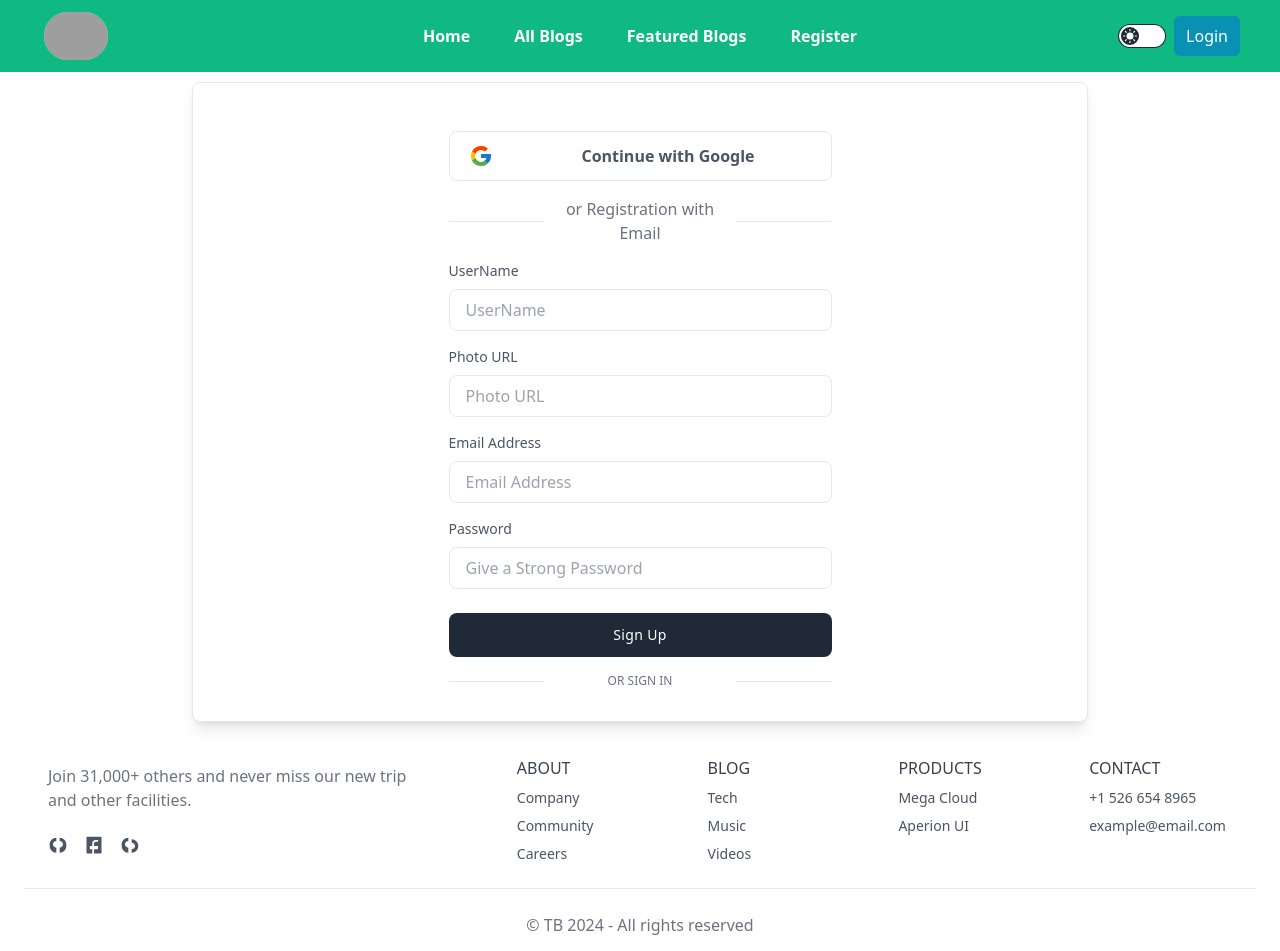
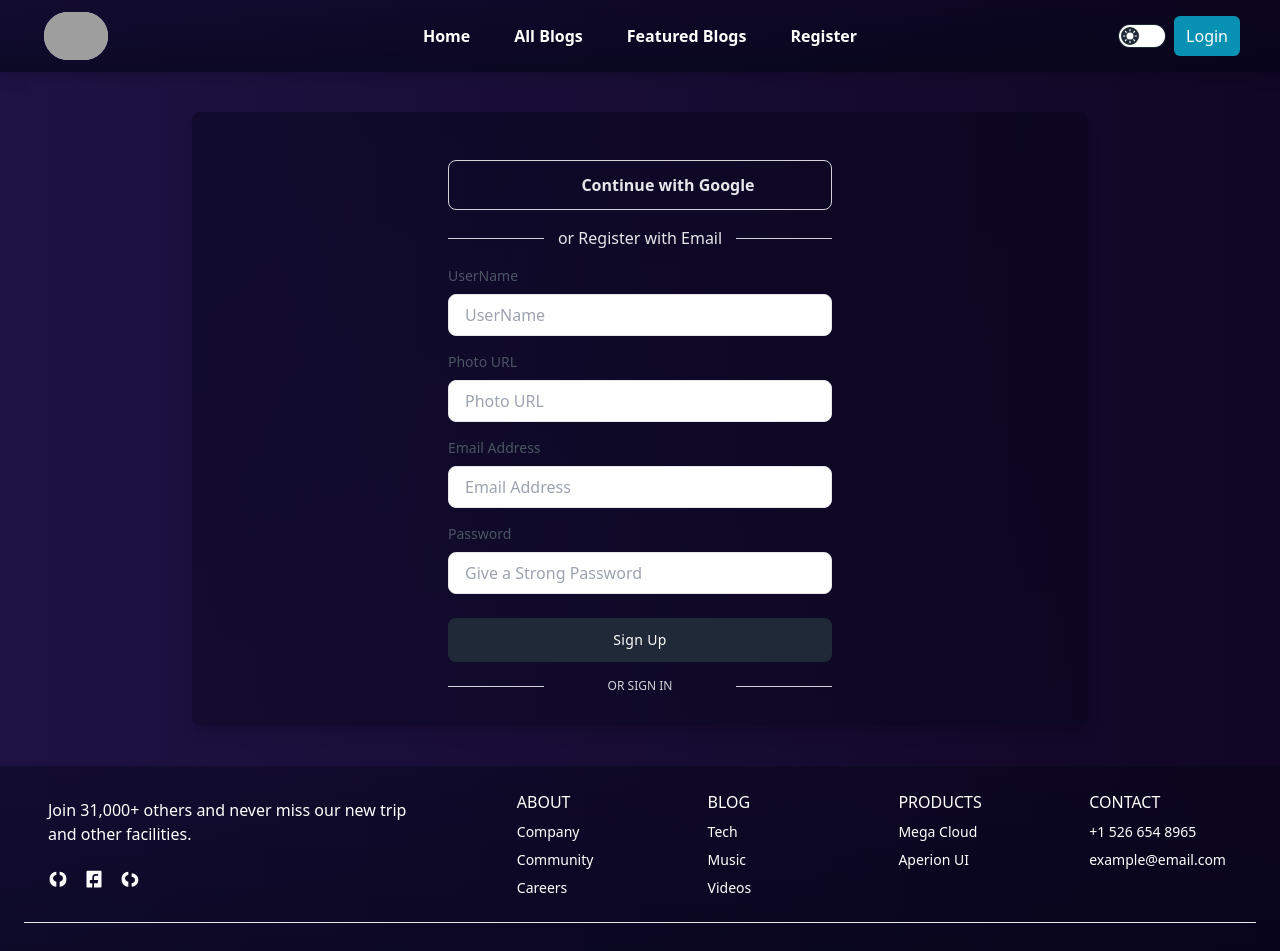
Before and after one commit to mdshamim125/Travellers-Client, a React (Vite) app: page /register in a window 1280 px wide. Shown: the top 951 px of the page. Built offline with nearby package versions, Linux system fonts and the light colour scheme; no server answers; grey boxes are pictures that could not be loaded.

Commit message:
add linear bg

```diff
--- a/src/components/footer/Footer.jsx
+++ b/src/components/footer/Footer.jsx
@@ -1,22 +1,20 @@
-import React from "react";
 
 const Footer = () => {
   return (
-    <footer className="bg-white dark:bg-gray-900 mt-10">
+    <footer className="dark:bg-gray-900 mt-10 bg-gradient-to-b from-[rgba(1,3,19,0.39)] to-[#020415a3]
+">
       <div className="container p-6 mx-auto">
         <div className="lg:flex">
           <div className="w-full lg:w-2/5">
             <div className="px-6">
-
-
-              <p className="max-w-sm mt-2 text-gray-500 dark:text-gray-400">
-                Join 31,000+ others and never miss our  new trip and other facilities.
+              <p className="max-w-sm mt-2 text-white">
+                Join 31,000+ others and never miss our new trip and other facilities.
               </p>
 
               <div className="flex mt-6 -mx-2">
                 <a
                   href="#"
-                  className="mx-2 text-gray-600 transition-colors duration-300 dark:text-gray-300 hover:text-blue-500 dark:hover:text-blue-400"
+                  className="mx-2 text-white transition-colors duration-300 hover:text-blue-500 dark:hover:text-blue-400"
                   aria-label="Reddit"
                 >
                   <svg
@@ -31,7 +29,7 @@ const Footer = () => {
 
                 <a
                   href="#"
-                  className="mx-2 text-gray-600 transition-colors duration-300 dark:text-gray-300 hover:text-blue-500 dark:hover:text-blue-400"
+                  className="mx-2 text-white transition-colors duration-300 dark:text-gray-300 hover:text-blue-500 dark:hover:text-blue-400"
                   aria-label="Facebook"
                 >
                   <svg
@@ -45,7 +43,7 @@ const Footer = () => {
 
                 <a
                   href="#"
-                  className="mx-2 text-gray-600 transition-colors duration-300 dark:text-gray-300 hover:text-blue-500 dark:hover:text-blue-400"
+                  className="mx-2 text-white transition-colors duration-300 dark:text-gray-300 hover:text-blue-500 dark:hover:text-blue-400"
                   aria-label="Github"
                 >
                   <svg
@@ -64,80 +62,71 @@ const Footer = () => {
           <div className="mt-6 lg:mt-0 lg:flex-1">
             <div className="grid grid-cols-1 gap-6 sm:grid-cols-2 md:grid-cols-3 lg:grid-cols-4">
               <div>
-                <h3 className="text-gray-700 uppercase dark:text-white">
-                  About
-                </h3>
+                <h3 className="text-white uppercase">About</h3>
                 <a
                   href="#"
-                  className="block mt-2 text-sm text-gray-600 dark:text-gray-400 hover:underline"
+                  className="block mt-2 text-sm text-white hover:underline"
                 >
                   Company
                 </a>
                 <a
                   href="#"
-                  className="block mt-2 text-sm text-gray-600 dark:text-gray-400 hover:underline"
+                  className="block mt-2 text-sm text-white hover:underline"
                 >
                   Community
                 </a>
                 <a
                   href="#"
-                  className="block mt-2 text-sm text-gray-600 dark:text-gray-400 hover:underline"
+                  className="block mt-2 text-sm text-white hover:underline"
                 >
                   Careers
                 </a>
               </div>
 
               <div>
-                <h3 className="text-gray-700 uppercase dark:text-white">
-                  Blog
-                </h3>
+                <h3 className="text-white uppercase">Blog</h3>
                 <a
                   href="#"
-                  className="block mt-2 text-sm text-gray-600 dark:text-gray-400 hover:underline"
+                  className="block mt-2 text-sm text-white hover:underline"
                 >
                   Tech
                 </a>
                 <a
                   href="#"
-                  className="block mt-2 text-sm text-gray-600 dark:text-gray-400 hover:underline"
+                  className="block mt-2 text-sm text-white hover:underline"
                 >
                   Music
                 </a>
                 <a
                   href="#"
-                  className="block mt-2 text-sm text-gray-600 dark:text-gray-400 hover:underline"
+                  className="block mt-2 text-sm text-white hover:underline"
                 >
                   Videos
                 </a>
               </div>
 
               <div>
-                <h3 className="text-gray-700 uppercase dark:text-white">
-                  Products
-                </h3>
+                <h3 className="text-white uppercase">Products</h3>
                 <a
                   href="#"
-                  className="block mt-2 text-sm text-gray-600 dark:text-gray-400 hover:underline"
+                  className="block mt-2 text-sm text-white hover:underline"
                 >
                   Mega Cloud
                 </a>
                 <a
                   href="#"
-                  className="block mt-2 text-sm text-gray-600 dark:text-gray-400 hover:underline"
+                  className="block mt-2 text-sm text-white hover:underline"
                 >
                   Aperion UI
                 </a>
-
               </div>
 
               <div>
-                <h3 className="text-gray-700 uppercase dark:text-white">
-                  Contact
-                </h3>
-                <span className="block mt-2 text-sm text-gray-600 dark:text-gray-400 hover:underline">
+                <h3 className="text-white uppercase">Contact</h3>
+                <span className="block mt-2 text-sm text-white hover:underline">
                   +1 526 654 8965
                 </span>
-                <span className="block mt-2 text-sm text-gray-600 dark:text-gray-400 hover:underline">
+                <span className="block mt-2 text-sm text-white hover:underline">
                   example@email.com
                 </span>
               </div>
@@ -148,7 +137,7 @@ const Footer = () => {
         <hr className="h-px my-6 bg-gray-200 border-none dark:bg-gray-700" />
 
         <div>
-          <p className="text-center text-gray-500 dark:text-gray-400">
+          <p className="text-center text-white">
             © TB 2024 - All rights reserved
           </p>
         </div>
--- a/src/components/navbar/Navbar.jsx
+++ b/src/components/navbar/Navbar.jsx
@@ -80,7 +80,7 @@ const Navbar = () => {
 
   return (
     <div>
-      <div className="navbar p-2 md:px-10 bg-emerald-500">
+      <div className="navbar p-2 md:px-10 shadow-lg bg-gradient-to-b from-[rgba(1,3,19,0.39)] to-[#020415a3]">
         <div className="navbar-start">
           <div className="dropdown">
             <div
--- a/src/index.css
+++ b/src/index.css
@@ -1,3 +1,21 @@
 @tailwind base;
 @tailwind components;
 @tailwind utilities;
+
+/* Light theme gradient */
+[data-theme='light'] {
+  body {
+    background: linear-gradient(to right, #1e1244, #110624); /* Light theme gradient */
+    background-attachment: fixed; /* Keeps gradient fixed when scrolling */
+    /* color: white; Text color for light theme */
+  }
+}
+
+/* Dark theme gradient */
+[data-theme='dark'] {
+  body {
+    background:black; /* Dark theme gradient */
+    background-attachment: fixed; /* Keeps gradient fixed when scrolling */
+    color: white; /* Text color for dark theme */
+  }
+}
--- a/src/pages/add-blog/AddBlog.jsx
+++ b/src/pages/add-blog/AddBlog.jsx
@@ -37,7 +37,7 @@ const AddBlog = () => {
   };
 
   return (
-    <div className="w-full px-4 md:max-w-3xl mx-auto">
+    <div className="w-full px-4 container mx-auto">
       <h2 className="text-2xl font-bold mb-4 text-center mt-6">
         Add Your Blog Here
       </h2>
--- a/src/pages/blog-details/BlogDetails.jsx
+++ b/src/pages/blog-details/BlogDetails.jsx
@@ -55,7 +55,7 @@ const BlogDetails = () => {
 
   return (
     <div className="min-h-[calc(100vh-250px)] my-12">
-      <div className="max-w-4xl mx-auto p-6 bg-white shadow-lg rounded-lg">
+      <div className="container mx-auto p-6  shadow-lg rounded-lg">
         <img
           src={blog.image}
           alt={blog.title}
--- a/src/pages/my-blog/UpdateBlog.jsx
+++ b/src/pages/my-blog/UpdateBlog.jsx
@@ -75,7 +75,7 @@ const UpdateBlog = () => {
   };
 
   return (
-    <div className="w-full px-4 md:max-w-3xl mx-auto">
+    <div className="w-full px-4 container mx-auto">
       <h2 className="text-2xl font-bold mb-4 text-center mt-6">
         Update Your Blog Here
       </h2>
--- a/src/pages/newsletter/NewsLetter.jsx
+++ b/src/pages/newsletter/NewsLetter.jsx
@@ -9,7 +9,7 @@ const NewsLetter = () => {
     e.target.reset();
   };
   return (
-    <header className="bg-slate-300 dark:bg-gray-900  rounded-sm">
+    <header className=" rounded-sm">
       <div className="container px-6 py-16 mx-auto">
         <div className="items-center lg:flex">
           <div className="w-full lg:w-1/2">
--- a/src/pages/recent-blogs/RecentBlogs.jsx
+++ b/src/pages/recent-blogs/RecentBlogs.jsx
@@ -20,12 +20,12 @@ const RecentBlogs = () => {
   //   console.log(blogs);
 
   return (
-    <div>
+    <div className="">
       <h2 className="text-3xl my-10 font-bold text-center">
         Recent Blogs Section
       </h2>
 
-      <div className="container px-6 mx-auto grid grid-cols-1 md:grid-cols-2 lg:grid-cols-3 gap-6 justify-between mb-16">
+      <div className="container  px-6 mx-auto grid grid-cols-1 md:grid-cols-2 lg:grid-cols-3 gap-6 justify-between mb-16">
         {blogs.slice(0, 6).map((blog, index) => (
           <BlogCard
             key={index}
--- a/src/pages/register/Register.jsx
+++ b/src/pages/register/Register.jsx
@@ -83,31 +83,16 @@ const Register = () => {
   };
 
   return (
-    <div className="flex justify-center items-center h-[500px] my-20">
-      <div className="flex w-full max-w-sm mx-auto overflow-hidden bg-white border rounded-lg shadow-lg  lg:max-w-4xl ">
+    <div className="flex justify-center items-center min-h-[calc(100vh-306px)] my-10">
+  <div className="flex w-full max-w-sm mx-auto overflow-hidden bg-gradient-to-b from-[rgba(1,3,19,0.41)] to-[#0204155b] rounded-lg shadow-lg lg:max-w-4xl">
     <div className="w-full mx-auto px-6 py-8 md:px-8 lg:w-1/2">
       <div
         onClick={handleGoogleSignIn}
-            className="flex cursor-pointer items-center justify-center mt-4 text-gray-600 transition-colors duration-300 transform border rounded-lg   hover:bg-gray-50 "
+        className="flex cursor-pointer items-center justify-center mt-4 text-gray-200 transition-colors duration-300 transform border border-gray-300 rounded-lg hover:bg-gray-700 hover:text-white"
       >
         <div className="px-4 py-2">
           <svg className="w-6 h-6" viewBox="0 0 40 40">
-                <path
-                  d="M36.3425 16.7358H35V16.6667H20V23.3333H29.4192C28.045 27.2142 24.3525 30 20 30C14.4775 30 10 25.5225 10 20C10 14.4775 14.4775 9.99999 20 9.99999C22.5492 9.99999 24.8683 10.9617 26.6342 12.5325L31.3483 7.81833C28.3717 5.04416 24.39 3.33333 20 3.33333C10.7958 3.33333 3.33335 10.7958 3.33335 20C3.33335 29.2042 10.7958 36.6667 20 36.6667C29.2042 36.6667 36.6667 29.2042 36.6667 20C36.6667 18.8825 36.5517 17.7917 36.3425 16.7358Z"
-                  fill="#FFC107"
-                />
-                <path
-                  d="M5.25497 12.2425L10.7308 16.2583C12.2125 12.59 15.8008 9.99999 20 9.99999C22.5491 9.99999 24.8683 10.9617 26.6341 12.5325L31.3483 7.81833C28.3716 5.04416 24.39 3.33333 20 3.33333C13.5983 3.33333 8.04663 6.94749 5.25497 12.2425Z"
-                  fill="#FF3D00"
-                />
-                <path
-                  d="M20 36.6667C24.305 36.6667 28.2167 35.0192 31.1742 32.34L26.0159 27.975C24.3425 29.2425 22.2625 30 20 30C15.665 30 11.9842 27.2359 10.5975 23.3784L5.16254 27.5659C7.92087 32.9634 13.5225 36.6667 20 36.6667Z"
-                  fill="#4CAF50"
-                />
-                <path
-                  d="M36.3425 16.7358H35V16.6667H20V23.3333H29.4192C28.7592 25.1975 27.56 26.805 26.0133 27.9758C26.0142 27.975 26.015 27.975 26.0158 27.9742L31.1742 32.3392C30.8092 32.6708 36.6667 28.3333 36.6667 20C36.6667 18.8825 36.5517 17.7917 36.3425 16.7358Z"
-                  fill="#1976D2"
-                />
+            {/* SVG paths unchanged */}
           </svg>
         </div>
 
@@ -117,14 +102,11 @@ const Register = () => {
       </div>
 
       <div className="flex items-center justify-between mt-4">
-            <span className="w-1/5 border-b  lg:w-1/4"></span>
-
-            <div className=" text-center text-gray-500   hover:underline">
-              or Registration with Email
+        <span className="w-1/5 border-b border-gray-300 lg:w-1/4"></span>
+        <div className="text-center text-gray-200">or Register with Email</div>
+        <span className="w-1/5 border-b border-gray-300 lg:w-1/4"></span>
       </div>
 
-            <span className="w-1/5 border-b dark:border-gray-400 lg:w-1/4"></span>
-          </div>
       <form onSubmit={handleSignUp}>
             <div className="mt-4">
               <label
@@ -207,23 +189,24 @@ const Register = () => {
             </div>
           </form>
 
-          {registerError && <p className="p-4 text-red-600">{registerError}</p>}
+      {registerError && (
+        <p className="p-4 text-red-400 bg-red-200 rounded-lg">{registerError}</p>
+      )}
 
       <div className="flex items-center justify-between mt-4">
-            <span className="w-1/5 border-b  md:w-1/4"></span>
-
+        <span className="w-1/5 border-b border-gray-300 md:w-1/4"></span>
         <Link
           to="/login"
-              className="text-xs text-gray-500 uppercase  hover:underline"
+          className="text-xs text-gray-300 hover:text-white uppercase"
         >
           or sign in
         </Link>
-
-            <span className="w-1/5 border-b  md:w-1/4"></span>
+        <span className="w-1/5 border-b border-gray-300 md:w-1/4"></span>
       </div>
     </div>
   </div>
 </div>
+
   );
 };
 
```
Also changed, not shown: src/pages/login/Login.jsx (+22 -34 lines). Lines whose indentation alone changed are shown as unchanged.
